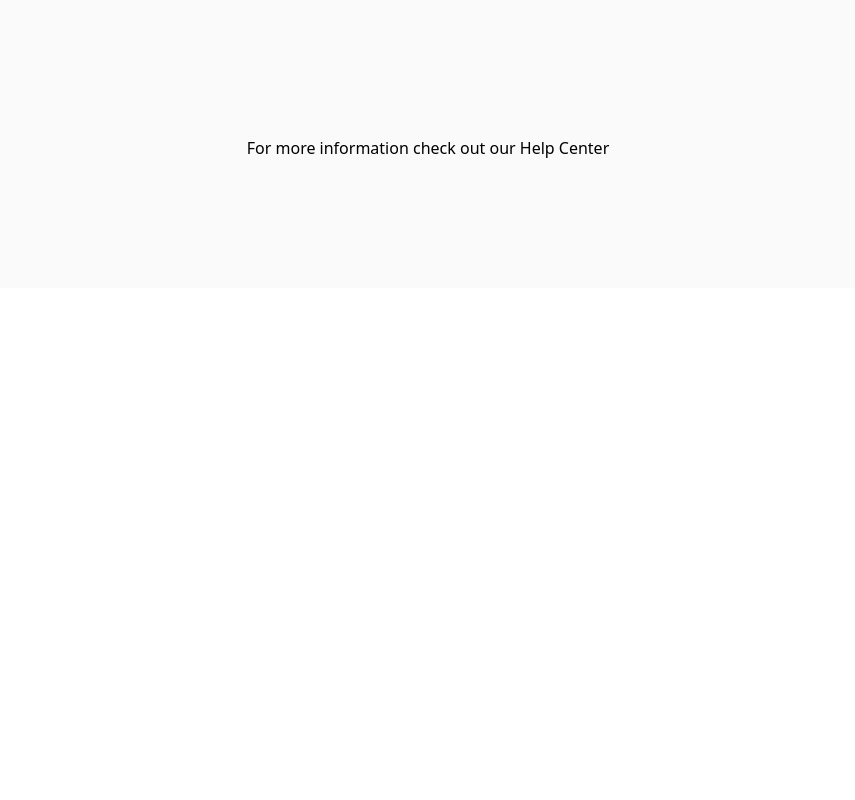
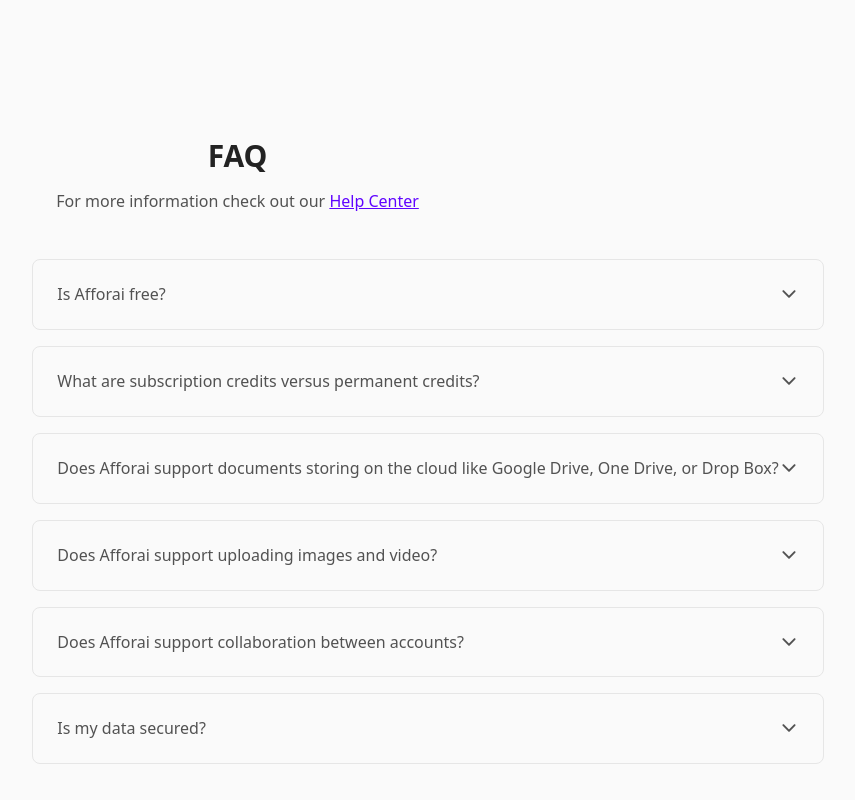
Before and after one commit to atttaskalyar/afforai-homepage, a React (Vite) app in the folder Afforai/: page / in a window 1280 px wide. Shown: the part 4006-4806 px from the top of the page, without its empty margins (212-1067 px from the left). Before the commit the page ends 4294 px from the top, so only its background shows below. Built offline with nearby package versions, Linux system fonts and the light colour scheme.

Commit message:
implemented FAQ section

```diff
--- a/Afforai/src/App.jsx
+++ b/Afforai/src/App.jsx
@@ -1,7 +1,6 @@
-import { useState } from "react";
 import "./App.css";
 import "./index.css";
-import Navbar from "./components/UseCaseComponents/Navbar";
+
 import Layout from "./components/Layout";
 import HeadingSection from "./components/UseCaseComponents/HeadingSection";
 import LovedBySection from "./components/UseCaseComponents/LovedBySection";
--- /dev/null
+++ b/Afforai/src/components/UseCaseComponents/FAQSection/Question/constants.js
@@ -0,0 +1,34 @@
+export const Questions = [
+  {
+    question: "Is Afforai free?",
+    answer:
+      "Yes, Afforai is free for all new users. Upon signing up, users are given 50 permanent credits.",
+  },
+  {
+    question: "What are subscription credits versus permanent credits?",
+    answer:
+      "Subscription credits come from monthly payments, while permanent credits come from top ups. Subscription credits will be used before permanent credits, and subscription credits expire every month while permanent credits stay.",
+  },
+  {
+    question:
+      "Does Afforai support documents storing on the cloud like Google Drive, One Drive, or Drop Box?",
+    answer:
+      "Currently, Afforai only supports uploading local documents and websites. In the near future, we will integrate these cloud solutions. Sign up with us to get updated.",
+  },
+  {
+    question: "Does Afforai support uploading images and video?",
+    answer:
+      "Currently, Afforai supports OCR for scanned PDFs, but not via image file directly. Afforai is currently working on supporting video and audio transcript.",
+  },
+  {
+    question: "Does Afforai support collaboration between accounts?",
+    answer:
+      "Currently, Afforai is working on a solution to allow users to share chatbots and files. Sign up with us to get updated when this feature rolls out.",
+  },
+  {
+    question: "Is my data secured?",
+    answer:
+      "Yes, your data is secured with Afforai. We don't store your conversation with the AI, and the files you uploaded on the system are stored on the cloud using Microsoft Azure and MongoDB with their standard security. LLM calls are made using OpenAI Azure with their security measures.",
+  },
+  // Add more entries as needed
+];
--- /dev/null
+++ b/Afforai/src/components/UseCaseComponents/FAQSection/Question/index.jsx
@@ -0,0 +1,38 @@
+import styles from "./style.module.css";
+import { useState } from "react";
+
+const Question = ({ question, answer }) => {
+  const [open, setOpen] = useState(false);
+
+  const toggleQuestion = () =>
+    setOpen((prevOpen) => {
+      return !prevOpen;
+    });
+
+  return (
+    <div className={styles.faqContainer} onClick={toggleQuestion}>
+      <div className={styles.faqQuestionContainer}>
+        <div className={styles.faqQuestion}>
+          <div style={{ flexGrow: 1 }}>{question}</div>
+          <div style={{ "font-size": "20px", flexShrink: 0 }}>
+            <svg
+              stroke="currentColor"
+              fill="currentColor"
+              viewBox="0 0 512 512"
+              height="1em"
+              width="1em"
+              xmlns="http://www.w3.org/2000/svg"
+            >
+              <path d="M256 294.1L383 167c9.4-9.4 24.6-9.4 33.9 0s9.3 24.6 0 34L273 345c-9.1 9.1-23.7 9.3-33.1.7L95 201.1c-4.7-4.7-7-10.9-7-17s2.3-12.3 7-17c9.4-9.4 24.6-9.4 33.9 0l127.1 127z"></path>
+            </svg>
+          </div>
+        </div>
+        <div className={open ? styles.faqAnswerOpen : styles.faqAnswerHidden}>
+          {answer}
+        </div>
+      </div>
+    </div>
+  );
+};
+
+export default Question;
--- /dev/null
+++ b/Afforai/src/components/UseCaseComponents/FAQSection/Question/style.module.css
@@ -0,0 +1,29 @@
+.faqContainer{
+    padding: 24px 24px 12px;
+    border: 1px solid rgb(230, 230, 230);
+    display: flex;
+    flex-direction: column;
+    padding: 24px 24px 12px 24px;
+    border-radius: 8px;
+}
+
+.faqQuestionContainer{
+    color: rgb(82, 82, 82);
+    font-weight: 400;
+    font-size: 16px;
+    line-height: 130%;
+}
+
+.faqQuestion{
+    padding-bottom: 12px;
+    cursor: pointer;
+    display: flex;
+}
+
+.faqAnswerOpen{
+    margin-top: 1rem;
+}
+
+.faqAnswerHidden{
+    display: none;
+}
--- a/Afforai/src/components/UseCaseComponents/FAQSection/index.jsx
+++ b/Afforai/src/components/UseCaseComponents/FAQSection/index.jsx
@@ -1,24 +1,48 @@
-import styles from './style.module.css'
+import Question from "./Question";
+import styles from "./style.module.css";
+import { Questions } from "./Question/constants";
 
-const FAQSection = ()=>{
-    return <div className={styles.container}>
-        <div className={styles.row}>
-            <div className={styles.rowPadding}>
-                <div className={styles.textContainer}>
-                <div>
-                For more information check out our <a href='#'>Help Center</a>
+const FAQSection = () => {
+  return (
+    <div className={styles.container}>
+      <div className={styles.row}>
+        <div className={styles.rowPadding}>
+          <div className={styles.textContainer}>
+            <div className={styles.heading}>FAQ</div>
+            <div className={styles.description}>
+              For more information check out our{" "}
+              <a
+                href="#"
+                style={{
+                  color: "rgb(96, 4, 255)",
+                  textDecoration: "underline",
+                }}
+              >
+                Help Center
+              </a>
             </div>
-                </div>
+          </div>
+        </div>
+      </div>
+      <div className={styles.questionsList}>
+        {Questions.map((question, index) => {
+          return (
+            <Question
+              key={index}
+              question={question.question}
+              answer={question.answer}
+            />
+          );
+        })}
+      </div>
+    </div>
+  );
+};
 
-            </div>
+export default FAQSection;
 
-        </div>
-    </div>
+{
+  /* <div>
+For more information check out our <a href='#'>Help Center</a>
+</div> */
 }
-
-export default FAQSection
-
-
-{/* <div>
-For more information check out our <a href='#'>Help Center</a>
-</div> */}
--- a/Afforai/src/components/UseCaseComponents/FAQSection/style.module.css
+++ b/Afforai/src/components/UseCaseComponents/FAQSection/style.module.css
@@ -17,4 +17,28 @@
 .textContainer{
     padding: 0 0.75rem;
     max-width: 540px;
+    display: flex;
+    flex-direction: column;
+    align-items: center;
 }
+
+.heading{
+    color: rgb(34, 34, 34);
+    font-weight: 600;
+    font-size: 30px;
+    line-height: 130%;
+    margin-bottom: 1rem;
+}
+
+.description{
+    color: rgb(82, 82, 82);
+    font-weight: 400;
+    font-size: 16px;
+    line-height: 130%;
+}
+
+.questionsList{
+    display: flex;
+    flex-direction: column;
+    gap: 1rem;
+}
--- a/Afforai/src/components/UseCaseComponents/MovingSlider/style.module.css
+++ b/Afforai/src/components/UseCaseComponents/MovingSlider/style.module.css
@@ -6,9 +6,6 @@
 
   }
 
-  /* .sliderContainer:nth-child(2){
-    animation: slideAnimation2 5s linear infinite;
-  } */
 
   .sliderContainer{
 
```
